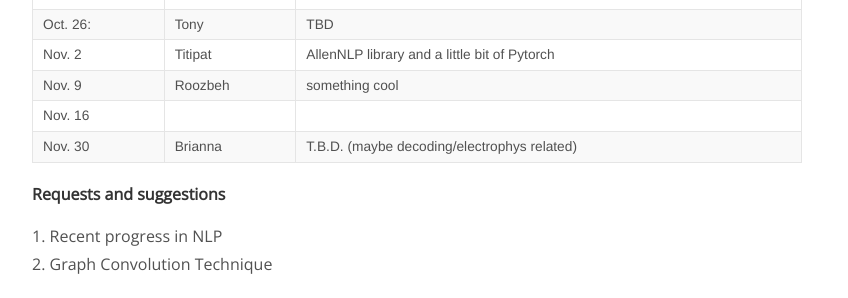
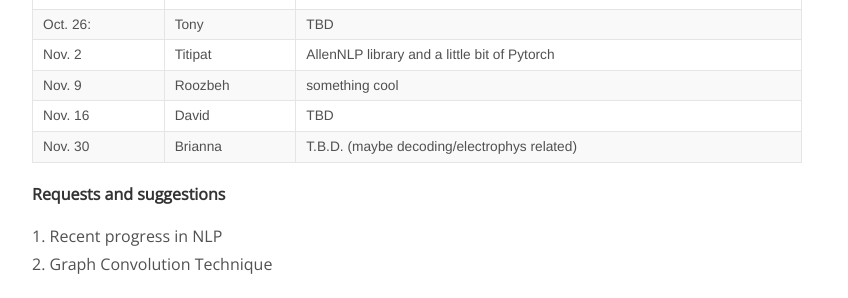
Before and after one commit to KordingLab/KordingLab.github.io, a Jekyll site: the page built from _posts/2018-08-29-upcoming-lab-teaching.md, in a window 1280 px wide and 900 px high, scrolled down 479 px. Shown: the part 152-450 px from the top of the window, without its empty margins (223-1071 px from the left). Built offline with Jekyll 4.4.1, drawn with Linux system fonts in a browser that asks for light colours; nearby versions of some CDN libraries; comment, search, counter and statistics services are not loaded.

Commit message:
Add David for slot on Nov. 16

```diff
--- a/_posts/2018-08-29-upcoming-lab-teaching.md
+++ b/_posts/2018-08-29-upcoming-lab-teaching.md
@@ -24,7 +24,7 @@ neuroscientific princples, new findings and literature reviews... whatever!
 |Oct. 26:|  Tony |  TBD  |
 |Nov. 2|  Titipat   |  AllenNLP library and a little bit of Pytorch  |
 |Nov. 9|  Roozbeh    |    something cool   |
-|Nov. 16|      |       |
+|Nov. 16|   David   |   TBD   |
 |Nov. 30|Brianna|T.B.D. (maybe decoding/electrophys related)|
 
 
```
